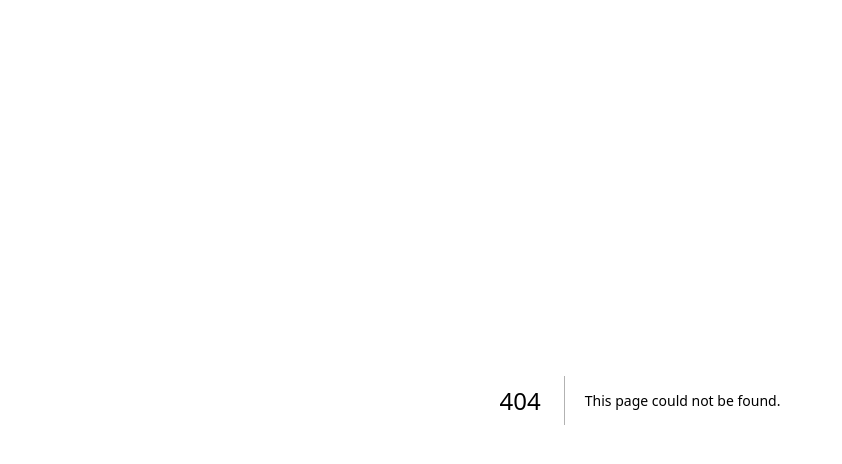
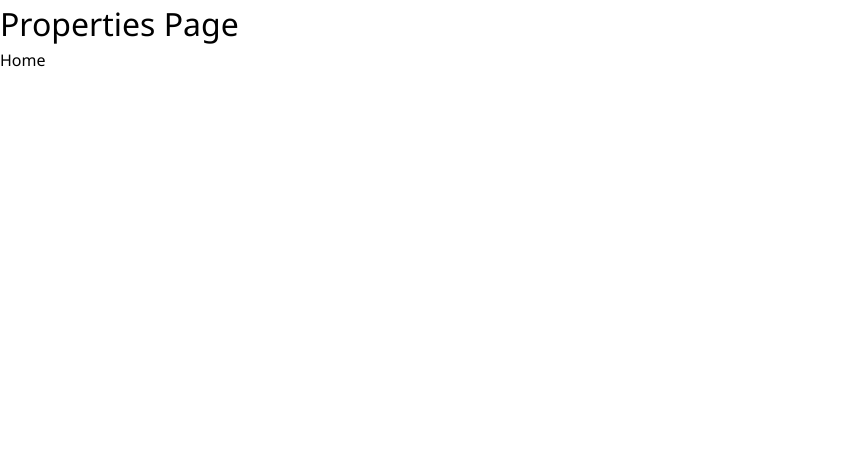
Before and after one commit to jymax4rl/oreilly_nextjs_project_BradTraversy, a Next.js app in the folder property_app/: page /properties in a window 1280 px wide. Before the commit this address had no page. Shown: the top 464 px of the page, without its empty margins (0-842 px from the left). Built offline with nearby package versions, Linux system fonts and the light colour scheme.

Commit message:
setup, finished now starting to work on project

```diff
--- a/property_app/app/page.jsx
+++ b/property_app/app/page.jsx
@@ -1,7 +1,15 @@
 import React from "react";
+import Link from "next/link";
 
 const HomePage = () => {
-  return <div>HomePage</div>;
+  console.log("hello");
+
+  return (
+    <div>
+      <h1 className="">HomePage</h1>
+      <Link href={"/properties"}>See Properties</Link>
+    </div>
+  );
 };
 
 export default HomePage;
--- /dev/null
+++ b/property_app/app/properties/[id]/page.jsx
@@ -0,0 +1,20 @@
+"use client";
+
+import React from "react";
+import Link from "next/link";
+
+const PropertyPage = () => {
+  return (
+    <div>
+      <h1>Property page in [id] folder</h1>
+
+      <Link className="cursor-pointer" href={"/"}>
+        Home
+      </Link>
+
+      <div></div>
+    </div>
+  );
+};
+
+export default PropertyPage;
--- /dev/null
+++ b/property_app/app/properties/add/page.jsx
@@ -0,0 +1,7 @@
+import React from "react";
+
+const PropertyAddPage = () => {
+  return <div>PropertyAddPage</div>;
+};
+
+export default PropertyAddPage;
--- /dev/null
+++ b/property_app/app/properties/page.jsx
@@ -0,0 +1,22 @@
+import React from "react";
+import Link from "next/link";
+
+export const metadata = {
+  title: "properties",
+  description: "Learning Nextjs with MongoDB",
+  keywords: "Nextjs React & MongoDb",
+};
+
+const PropertiesPage = () => {
+  console.log("");
+  return (
+    <div>
+      <h1 className="">Properties Page</h1>
+      <Link className="cursor-pointer" href={"/"}>
+        Home
+      </Link>
+    </div>
+  );
+};
+
+export default PropertiesPage;
--- a/property_app/assets/styles/globals.css
+++ b/property_app/assets/styles/globals.css
@@ -6,3 +6,6 @@ body {
   margin: 0;
   padding: 0;
 }
+h1 {
+  font-size: 2rem;
+}
```
